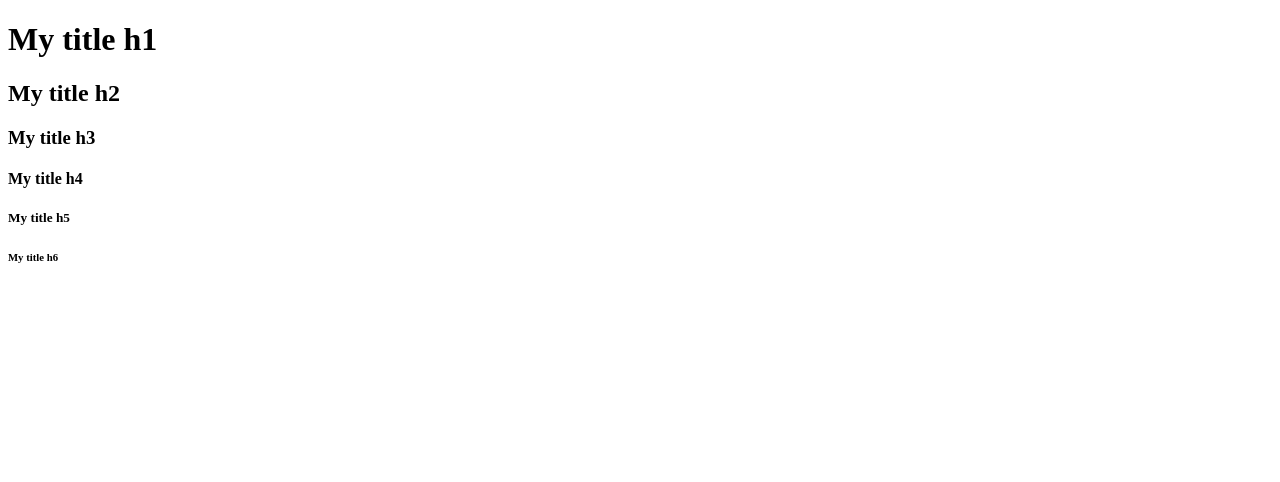
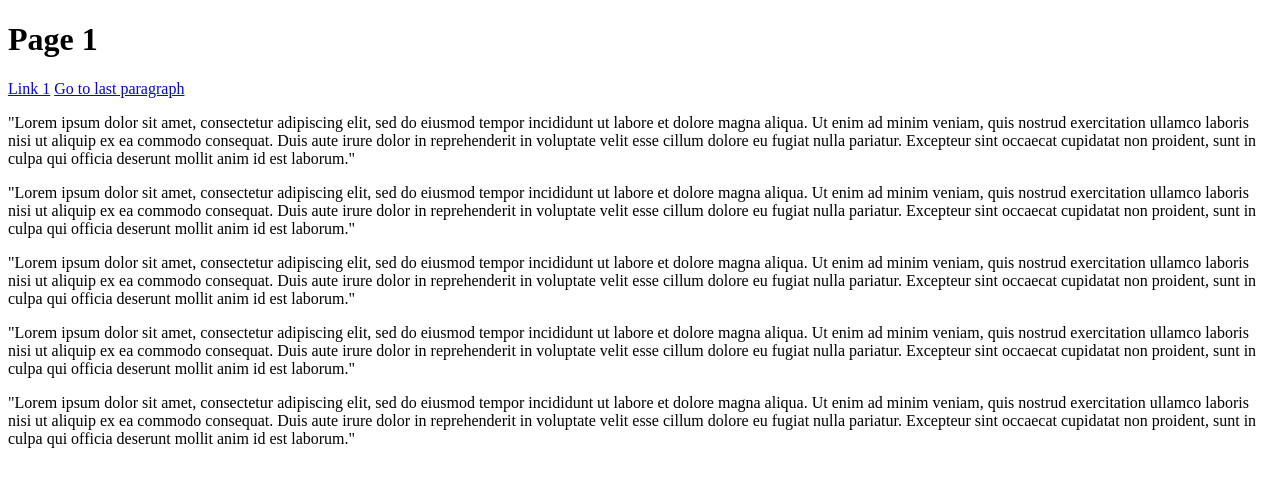
Before and after one commit to AmaurySemery/tuto_web, a plain HTML site: page index.html in a window 1280 px wide. Drawn offline with Linux system fonts and the light colour scheme.

Commit message:
Les ancres

```diff
--- a/index.html
+++ b/index.html
@@ -3,14 +3,17 @@
 <head>
     <meta charset="UTF-8">
     <meta name="viewport" content="width=device-width, initial-scale=1.0">
-    <title>Titles</title>
+    <title>Anchors</title>
 </head>
 <body>
-    <h1>My title h1</h1>
-    <h2>My title h2</h2>
-    <h3>My title h3</h3>
-    <h4>My title h4</h4>
-    <h5>My title h5</h5>
-    <h6>My title h6</h6>
+    <h1>Page 1</h1>
+    <a href="page2.html#myThirdPgh">Link 1</a>
+    <a href="#fithPgh">Go to last paragraph</a>
+
+    <p>"Lorem ipsum dolor sit amet, consectetur adipiscing elit, sed do eiusmod tempor incididunt ut labore et dolore magna aliqua. Ut enim ad minim veniam, quis nostrud exercitation ullamco laboris nisi ut aliquip ex ea commodo consequat. Duis aute irure dolor in reprehenderit in voluptate velit esse cillum dolore eu fugiat nulla pariatur. Excepteur sint occaecat cupidatat non proident, sunt in culpa qui officia deserunt mollit anim id est laborum."</p>
+    <p>"Lorem ipsum dolor sit amet, consectetur adipiscing elit, sed do eiusmod tempor incididunt ut labore et dolore magna aliqua. Ut enim ad minim veniam, quis nostrud exercitation ullamco laboris nisi ut aliquip ex ea commodo consequat. Duis aute irure dolor in reprehenderit in voluptate velit esse cillum dolore eu fugiat nulla pariatur. Excepteur sint occaecat cupidatat non proident, sunt in culpa qui officia deserunt mollit anim id est laborum."</p>
+    <p>"Lorem ipsum dolor sit amet, consectetur adipiscing elit, sed do eiusmod tempor incididunt ut labore et dolore magna aliqua. Ut enim ad minim veniam, quis nostrud exercitation ullamco laboris nisi ut aliquip ex ea commodo consequat. Duis aute irure dolor in reprehenderit in voluptate velit esse cillum dolore eu fugiat nulla pariatur. Excepteur sint occaecat cupidatat non proident, sunt in culpa qui officia deserunt mollit anim id est laborum."</p>
+    <p>"Lorem ipsum dolor sit amet, consectetur adipiscing elit, sed do eiusmod tempor incididunt ut labore et dolore magna aliqua. Ut enim ad minim veniam, quis nostrud exercitation ullamco laboris nisi ut aliquip ex ea commodo consequat. Duis aute irure dolor in reprehenderit in voluptate velit esse cillum dolore eu fugiat nulla pariatur. Excepteur sint occaecat cupidatat non proident, sunt in culpa qui officia deserunt mollit anim id est laborum."</p>
+    <p id="fithPgh">"Lorem ipsum dolor sit amet, consectetur adipiscing elit, sed do eiusmod tempor incididunt ut labore et dolore magna aliqua. Ut enim ad minim veniam, quis nostrud exercitation ullamco laboris nisi ut aliquip ex ea commodo consequat. Duis aute irure dolor in reprehenderit in voluptate velit esse cillum dolore eu fugiat nulla pariatur. Excepteur sint occaecat cupidatat non proident, sunt in culpa qui officia deserunt mollit anim id est laborum."</p>
 </body>
 </html>
```
Also changed, not shown: page2.html (added, +16 -0 lines).
